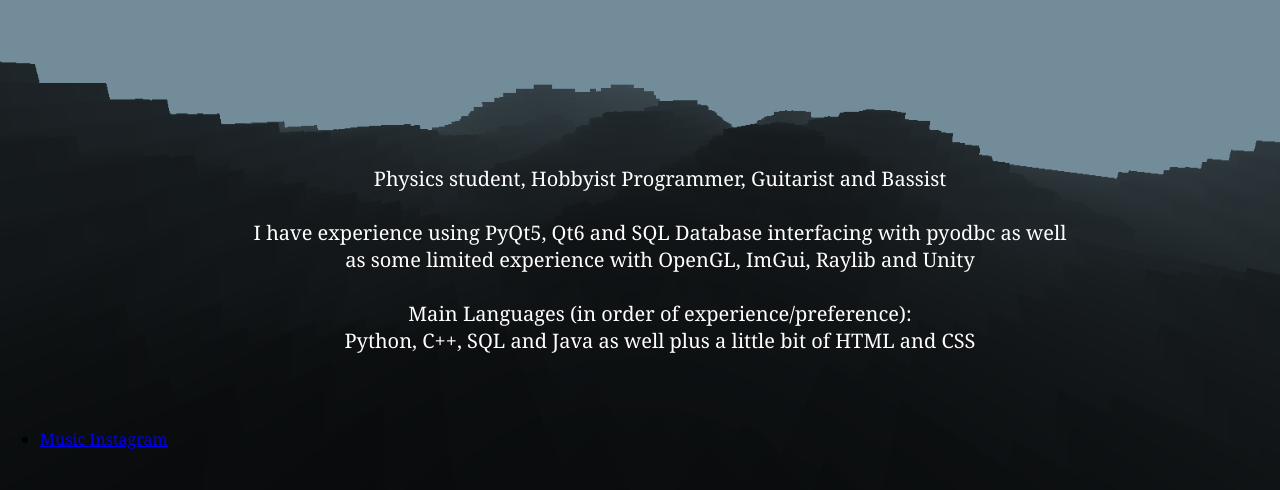
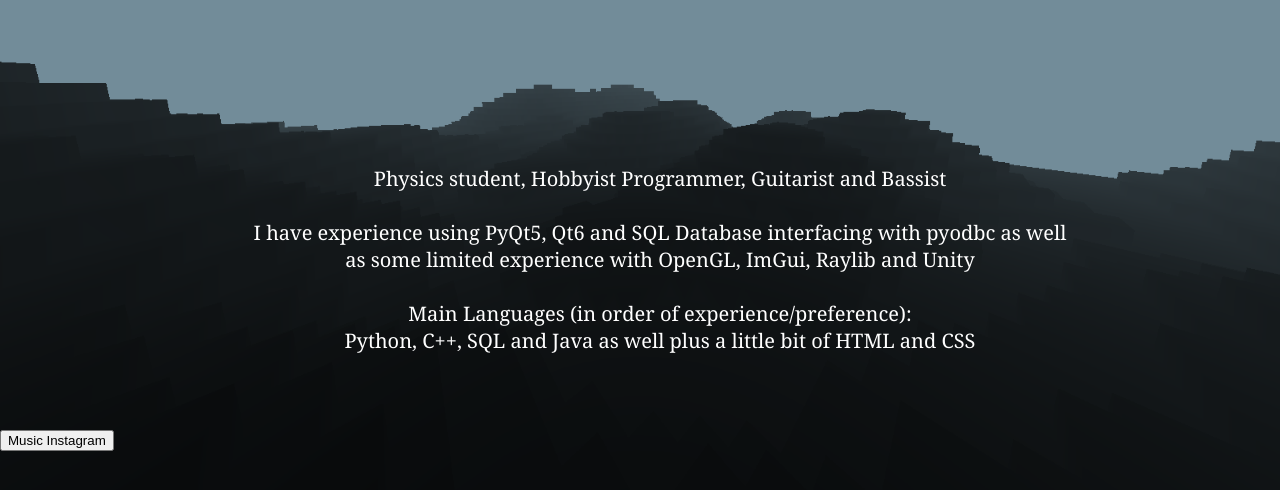
Before and after one commit to BenSGrant/BenSGrant.github.io, a plain HTML site: page index.html in a window 1280 px wide. Shown: the part 252-742 px from the top of the page. Drawn offline with Linux system fonts and the light colour scheme.

Commit message:
button adjustments

```diff
--- a/css/styles.css
+++ b/css/styles.css
@@ -48,6 +48,9 @@ body {
 	text-decoration: underline;
 }
 
-.soc-med-links > li {
 
+.soc-med-links.instalink {
+	form {
+		padding-left: 10vw;
+	}
 }
--- a/index.html
+++ b/index.html
@@ -44,11 +44,10 @@
 			Python, C++, SQL and Java as well plus a little bit of HTML and CSS<br><br><br>
 			</p>
 		</ul>
-
-		<ul class="soc-med-links">
-			<li><a href="https://www.instagram.com/b.grant_music/">Music Instagram</li>
-
-
-		</ul>
+		<div class="instalink">
+			<form style="display: inline" action="https://www.instagram.com/b.grant_music/" target="_blank" method="get">
+				<button>Music Instagram</button>
+			</form>
+		</div>
     </body>
 </html>
```
Also changed, not shown: res/instalogo.png (added).
